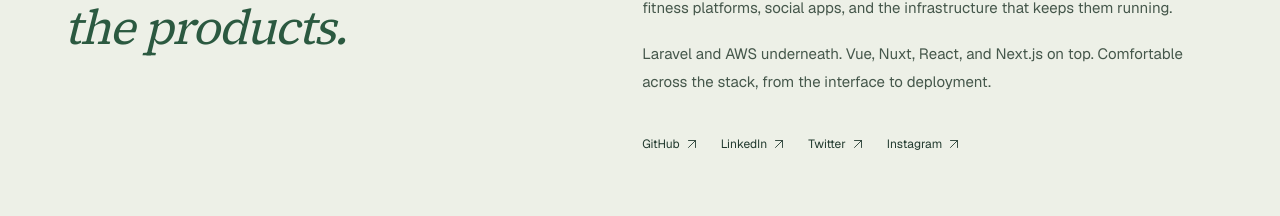
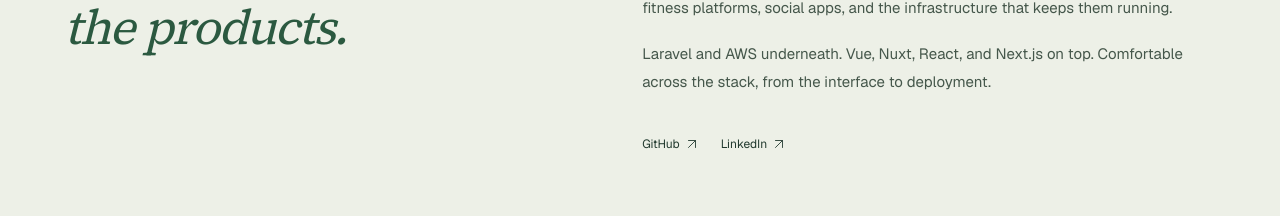
Before and after one commit to rosemalejohn/rosemalejohn, a Next.js app: page / in a window 1280 px wide. Shown: the part 2099-2315 px from the top of the page. Built offline with nearby package versions, Linux system fonts and the light colour scheme.

Commit message:
fix(portfolio): remove Twitter and Instagram links

```diff
--- a/app/page.tsx
+++ b/app/page.tsx
@@ -15,16 +15,6 @@ const socials = [
 		name: "LinkedIn",
 		label: "LinkedIn",
 		href: "https://linkedin.com/in/rosemalejohn",
-	},
-	{
-		name: "Twitter",
-		label: "Twitter",
-		href: "https://twitter.com/rosemalejohn",
-	},
-	{
-		name: "Instagram",
-		label: "Instagram",
-		href: "https://instagram.com/rosemalejohn",
 	},
 ];
 
```
Also changed, not shown: 1 other file (tests, documents, lock files or other folders).
